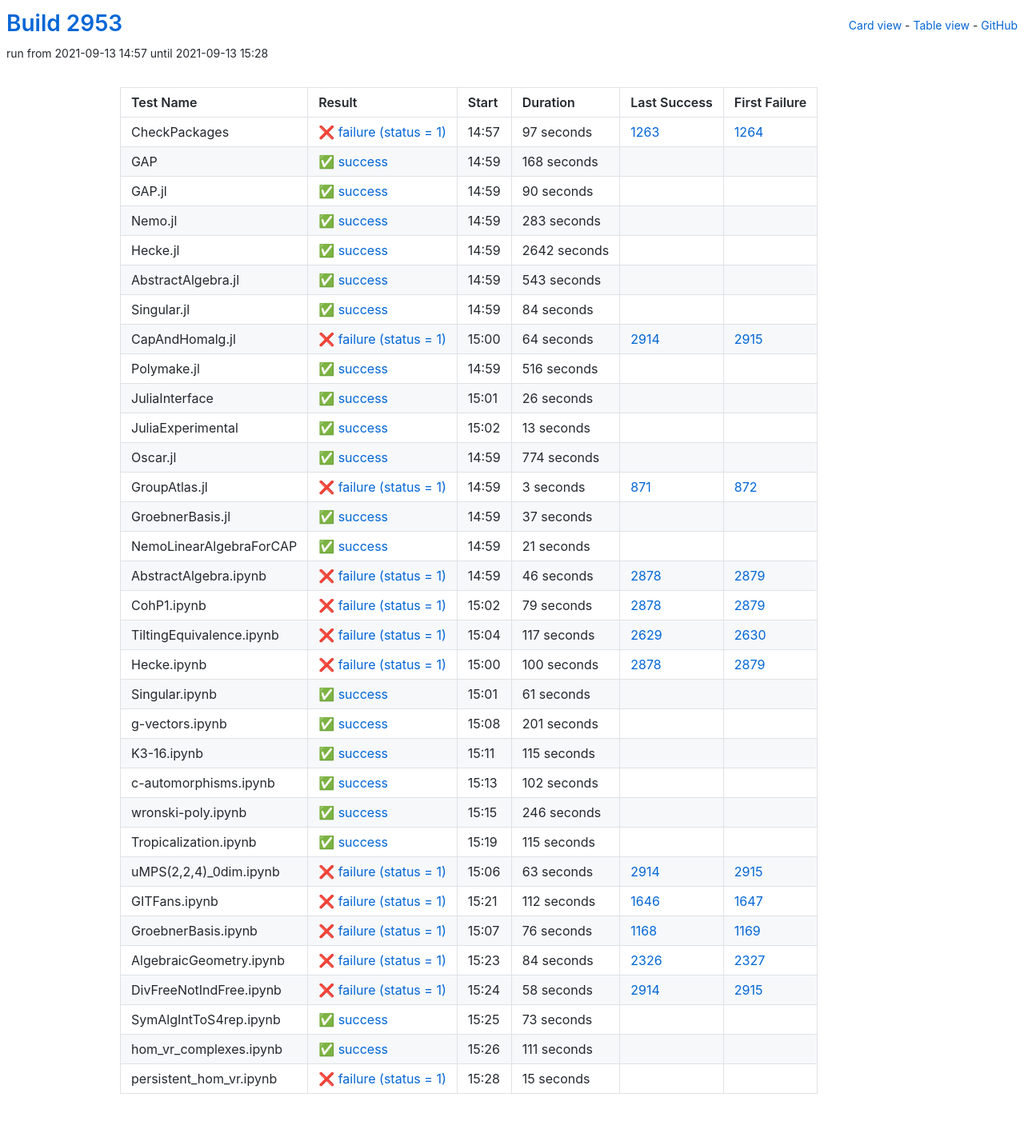
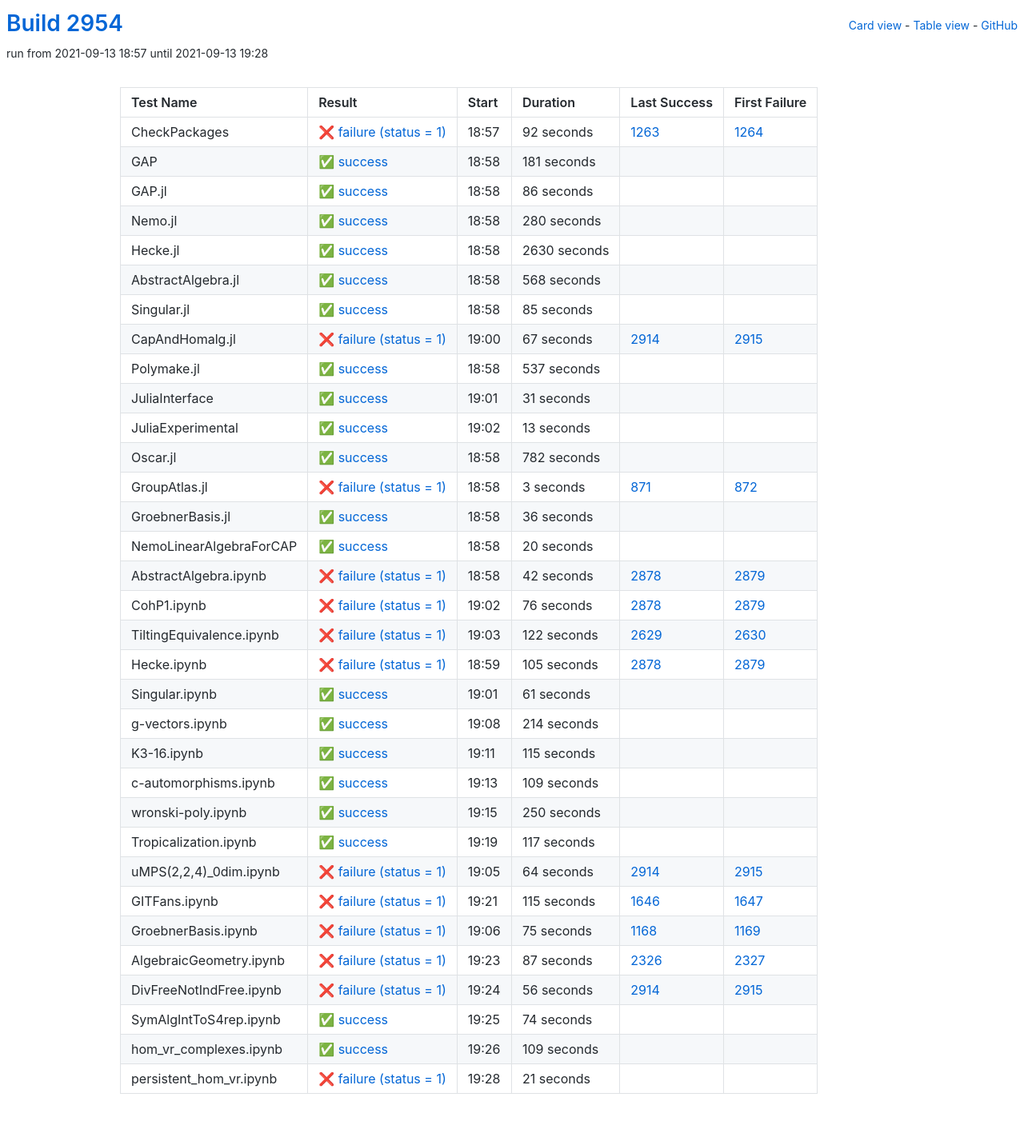
Before and after one commit to oscar-system/oscar-ci-status-stable, a Jekyll site: the page built from table.html, in a window 1280 px wide. Shown: the whole page at 80% size. Built offline with Jekyll 4.4.1, drawn with Linux system fonts in a browser that asks for light colours.

Commit message:
Build #2954

```diff
--- a/_data/ci.yml
+++ b/_data/ci.yml
@@ -1,6 +1,6 @@
 ---
-build: 2953
-build_url: https://oscarci.mathematik.uni-kl.de/job/oscar-stable/2953/
+build: 2954
+build_url: https://oscarci.mathematik.uni-kl.de/job/oscar-stable/2954/
 job: oscar-stable
 organization: oscar-system
 repo: oscar-ci-status-stable
@@ -8,128 +8,128 @@ repourl: https://github.com/oscar-system/oscar-ci-status-stable
 tests:
 - name: CheckPackages
   id: checkpackages
-  log: https://oscarci.mathematik.uni-kl.de/job/oscar-stable/2953/artifact/logs/build-2953/CheckPackages.log
-  start: 2021-09-13 14:57
+  log: https://oscarci.mathematik.uni-kl.de/job/oscar-stable/2954/artifact/logs/build-2954/CheckPackages.log
+  start: 2021-09-13 18:57
   success: false
   exitcode: 1
   status: failure
-  duration: 97
+  duration: 92
   last_success: 1263
   last_success_url: https://oscarci.mathematik.uni-kl.de/job/oscar-stable/1263/
   first_failure: 1264
   first_failure_url: https://oscarci.mathematik.uni-kl.de/job/oscar-stable/1264/
 - name: GAP
   id: gap
-  log: https://oscarci.mathematik.uni-kl.de/job/oscar-stable/2953/artifact/logs/build-2953/GAP.log
-  start: 2021-09-13 14:59
+  log: https://oscarci.mathematik.uni-kl.de/job/oscar-stable/2954/artifact/logs/build-2954/GAP.log
+  start: 2021-09-13 18:58
   success: true
   exitcode: 0
   status: success
-  duration: 168
+  duration: 181
   last_success: false
   last_success_url:
   first_failure: false
   first_failure_url:
 - name: GAP.jl
   id: gap-jl
-  log: https://oscarci.mathematik.uni-kl.de/job/oscar-stable/2953/artifact/logs/build-2953/GAP.jl.log
-  start: 2021-09-13 14:59
+  log: https://oscarci.mathematik.uni-kl.de/job/oscar-stable/2954/artifact/logs/build-2954/GAP.jl.log
+  start: 2021-09-13 18:58
   success: true
   exitcode: 0
   status: success
-  duration: 90
+  duration: 86
   last_success: false
   last_success_url:
   first_failure: false
   first_failure_url:
 - name: Nemo.jl
   id: nemo-jl
-  log: https://oscarci.mathematik.uni-kl.de/job/oscar-stable/2953/artifact/logs/build-2953/Nemo.jl.log
-  start: 2021-09-13 14:59
+  log: https://oscarci.mathematik.uni-kl.de/job/oscar-stable/2954/artifact/logs/build-2954/Nemo.jl.log
+  start: 2021-09-13 18:58
   success: true
   exitcode: 0
   status: success
-  duration: 283
+  duration: 280
   last_success: false
   last_success_url:
   first_failure: false
   first_failure_url:
 - name: Hecke.jl
   id: hecke-jl
-  log: https://oscarci.mathematik.uni-kl.de/job/oscar-stable/2953/artifact/logs/build-2953/Hecke.jl.log
-  start: 2021-09-13 14:59
+  log: https://oscarci.mathematik.uni-kl.de/job/oscar-stable/2954/artifact/logs/build-2954/Hecke.jl.log
+  start: 2021-09-13 18:58
   success: true
   exitcode: 0
   status: success
-  duration: 2642
+  duration: 2630
   last_success: false
   last_success_url:
   first_failure: false
   first_failure_url:
 - name: AbstractAlgebra.jl
   id: abstractalgebra-jl
-  log: https://oscarci.mathematik.uni-kl.de/job/oscar-stable/2953/artifact/logs/build-2953/AbstractAlgebra.jl.log
-  start: 2021-09-13 14:59
+  log: https://oscarci.mathematik.uni-kl.de/job/oscar-stable/2954/artifact/logs/build-2954/AbstractAlgebra.jl.log
+  start: 2021-09-13 18:58
   success: true
   exitcode: 0
   status: success
-  duration: 543
+  duration: 568
   last_success: false
   last_success_url:
   first_failure: false
   first_failure_url:
 - name: Singular.jl
   id: singular-jl
-  log: https://oscarci.mathematik.uni-kl.de/job/oscar-stable/2953/artifact/logs/build-2953/Singular.jl.log
-  start: 2021-09-13 14:59
+  log: https://oscarci.mathematik.uni-kl.de/job/oscar-stable/2954/artifact/logs/build-2954/Singular.jl.log
+  start: 2021-09-13 18:58
   success: true
   exitcode: 0
   status: success
-  duration: 84
+  duration: 85
   last_success: false
   last_success_url:
   first_failure: false
   first_failure_url:
 - name: CapAndHomalg.jl
   id: capandhomalg-jl
-  log: https://oscarci.mathematik.uni-kl.de/job/oscar-stable/2953/artifact/logs/build-2953/CapAndHomalg.jl.log
-  start: 2021-09-13 15:00
+  log: https://oscarci.mathematik.uni-kl.de/job/oscar-stable/2954/artifact/logs/build-2954/CapAndHomalg.jl.log
+  start: 2021-09-13 19:00
   success: false
   exitcode: 1
   status: failure
-  duration: 64
+  duration: 67
   last_success: 2914
   last_success_url: https://oscarci.mathematik.uni-kl.de/job/oscar-stable/2914/
   first_failure: 2915
   first_failure_url: https://oscarci.mathematik.uni-kl.de/job/oscar-stable/2915/
 - name: Polymake.jl
   id: polymake-jl
-  log: https://oscarci.mathematik.uni-kl.de/job/oscar-stable/2953/artifact/logs/build-2953/Polymake.jl.log
-  start: 2021-09-13 14:59
+  log: https://oscarci.mathematik.uni-kl.de/job/oscar-stable/2954/artifact/logs/build-2954/Polymake.jl.log
+  start: 2021-09-13 18:58
   success: true
   exitcode: 0
   status: success
-  duration: 516
+  duration: 537
   last_success: false
   last_success_url:
   first_failure: false
   first_failure_url:
 - name: JuliaInterface
   id: juliainterface
-  log: https://oscarci.mathematik.uni-kl.de/job/oscar-stable/2953/artifact/logs/build-2953/JuliaInterface.log
-  start: 2021-09-13 15:01
+  log: https://oscarci.mathematik.uni-kl.de/job/oscar-stable/2954/artifact/logs/build-2954/JuliaInterface.log
+  start: 2021-09-13 19:01
   success: true
   exitcode: 0
   status: success
-  duration: 26
+  duration: 31
   last_success: false
   last_success_url:
   first_failure: false
   first_failure_url:
 - name: JuliaExperimental
   id: juliaexperimental
-  log: https://oscarci.mathematik.uni-kl.de/job/oscar-stable/2953/artifact/logs/build-2953/JuliaExperimental.log
-  start: 2021-09-13 15:02
+  log: https://oscarci.mathematik.uni-kl.de/job/oscar-stable/2954/artifact/logs/build-2954/JuliaExperimental.log
+  start: 2021-09-13 19:02
   success: true
   exitcode: 0
   status: success
@@ -140,20 +140,20 @@ tests:
   first_failure_url:
 - name: Oscar.jl
   id: oscar-jl
-  log: https://oscarci.mathematik.uni-kl.de/job/oscar-stable/2953/artifact/logs/build-2953/Oscar.jl.log
-  start: 2021-09-13 14:59
+  log: https://oscarci.mathematik.uni-kl.de/job/oscar-stable/2954/artifact/logs/build-2954/Oscar.jl.log
+  start: 2021-09-13 18:58
   success: true
   exitcode: 0
   status: success
-  duration: 774
+  duration: 782
   last_success: false
   last_success_url:
   first_failure: false
   first_failure_url:
 - name: GroupAtlas.jl
   id: groupatlas-jl
-  log: https://oscarci.mathematik.uni-kl.de/job/oscar-stable/2953/artifact/logs/build-2953/GroupAtlas.jl.log
-  start: 2021-09-13 14:59
+  log: https://oscarci.mathematik.uni-kl.de/job/oscar-stable/2954/artifact/logs/build-2954/GroupAtlas.jl.log
+  start: 2021-09-13 18:58
   success: false
   exitcode: 1
   status: failure
@@ -164,80 +164,80 @@ tests:
   first_failure_url: https://oscarci.mathematik.uni-kl.de/job/oscar-stable/872/
 - name: GroebnerBasis.jl
   id: groebnerbasis-jl
-  log: https://oscarci.mathematik.uni-kl.de/job/oscar-stable/2953/artifact/logs/build-2953/GroebnerBasis.jl.log
-  start: 2021-09-13 14:59
+  log: https://oscarci.mathematik.uni-kl.de/job/oscar-stable/2954/artifact/logs/build-2954/GroebnerBasis.jl.log
+  start: 2021-09-13 18:58
   success: true
   exitcode: 0
   status: success
-  duration: 37
+  duration: 36
   last_success: false
   last_success_url:
   first_failure: false
   first_failure_url:
 - name: NemoLinearAlgebraForCAP
   id: nemolinearalgebraforcap
-  log: https://oscarci.mathematik.uni-kl.de/job/oscar-stable/2953/artifact/logs/build-2953/NemoLinearAlgebraForCAP.log
-  start: 2021-09-13 14:59
+  log: https://oscarci.mathematik.uni-kl.de/job/oscar-stable/2954/artifact/logs/build-2954/NemoLinearAlgebraForCAP.log
+  start: 2021-09-13 18:58
   success: true
   exitcode: 0
   status: success
-  duration: 21
+  duration: 20
   last_success: false
   last_success_url:
   first_failure: false
   first_failure_url:
 - name: AbstractAlgebra.ipynb
   id: abstractalgebra-ipynb
-  log: https://oscarci.mathematik.uni-kl.de/job/oscar-stable/2953/artifact/logs/build-2953/AbstractAlgebra.ipynb.log
-  start: 2021-09-13 14:59
+  log: https://oscarci.mathematik.uni-kl.de/job/oscar-stable/2954/artifact/logs/build-2954/AbstractAlgebra.ipynb.log
+  start: 2021-09-13 18:58
   success: false
   exitcode: 1
   status: failure
-  duration: 46
+  duration: 42
   last_success: 2878
   last_success_url: https://oscarci.mathematik.uni-kl.de/job/oscar-stable/2878/
   first_failure: 2879
   first_failure_url: https://oscarci.mathematik.uni-kl.de/job/oscar-stable/2879/
 - name: CohP1.ipynb
   id: cohp1-ipynb
-  log: https://oscarci.mathematik.uni-kl.de/job/oscar-stable/2953/artifact/logs/build-2953/CohP1.ipynb.log
-  start: 2021-09-13 15:02
+  log: https://oscarci.mathematik.uni-kl.de/job/oscar-stable/2954/artifact/logs/build-2954/CohP1.ipynb.log
+  start: 2021-09-13 19:02
   success: false
   exitcode: 1
   status: failure
-  duration: 79
+  duration: 76
   last_success: 2878
   last_success_url: https://oscarci.mathematik.uni-kl.de/job/oscar-stable/2878/
   first_failure: 2879
   first_failure_url: https://oscarci.mathematik.uni-kl.de/job/oscar-stable/2879/
 - name: TiltingEquivalence.ipynb
   id: tiltingequivalence-ipynb
-  log: https://oscarci.mathematik.uni-kl.de/job/oscar-stable/2953/artifact/logs/build-2953/TiltingEquivalence.ipynb.log
-  start: 2021-09-13 15:04
+  log: https://oscarci.mathematik.uni-kl.de/job/oscar-stable/2954/artifact/logs/build-2954/TiltingEquivalence.ipynb.log
+  start: 2021-09-13 19:03
   success: false
   exitcode: 1
   status: failure
-  duration: 117
+  duration: 122
   last_success: 2629
   last_success_url: https://oscarci.mathematik.uni-kl.de/job/oscar-stable/2629/
   first_failure: 2630
   first_failure_url: https://oscarci.mathematik.uni-kl.de/job/oscar-stable/2630/
 - name: Hecke.ipynb
   id: hecke-ipynb
-  log: https://oscarci.mathematik.uni-kl.de/job/oscar-stable/2953/artifact/logs/build-2953/Hecke.ipynb.log
-  start: 2021-09-13 15:00
+  log: https://oscarci.mathematik.uni-kl.de/job/oscar-stable/2954/artifact/logs/build-2954/Hecke.ipynb.log
+  start: 2021-09-13 18:59
   success: false
   exitcode: 1
   status: failure
-  duration: 100
+  duration: 105
   last_success: 2878
   last_success_url: https://oscarci.mathematik.uni-kl.de/job/oscar-stable/2878/
   first_failure: 2879
   first_failure_url: https://oscarci.mathematik.uni-kl.de/job/oscar-stable/2879/
 - name: Singular.ipynb
   id: singular-ipynb
-  log: https://oscarci.mathematik.uni-kl.de/job/oscar-stable/2953/artifact/logs/build-2953/Singular.ipynb.log
-  start: 2021-09-13 15:01
+  log: https://oscarci.mathematik.uni-kl.de/job/oscar-stable/2954/artifact/logs/build-2954/Singular.ipynb.log
+  start: 2021-09-13 19:01
   success: true
   exitcode: 0
   status: success
@@ -248,20 +248,20 @@ tests:
   first_failure_url:
 - name: g-vectors.ipynb
   id: g-vectors-ipynb
-  log: https://oscarci.mathematik.uni-kl.de/job/oscar-stable/2953/artifact/logs/build-2953/g-vectors.ipynb.log
-  start: 2021-09-13 15:08
+  log: https://oscarci.mathematik.uni-kl.de/job/oscar-stable/2954/artifact/logs/build-2954/g-vectors.ipynb.log
+  start: 2021-09-13 19:08
   success: true
   exitcode: 0
   status: success
-  duration: 201
+  duration: 214
   last_success: false
   last_success_url:
   first_failure: false
   first_failure_url:
 - name: K3-16.ipynb
   id: k3-16-ipynb
-  log: https://oscarci.mathematik.uni-kl.de/job/oscar-stable/2953/artifact/logs/build-2953/K3-16.ipynb.log
-  start: 2021-09-13 15:11
+  log: https://oscarci.mathematik.uni-kl.de/job/oscar-stable/2954/artifact/logs/build-2954/K3-16.ipynb.log
+  start: 2021-09-13 19:11
   success: true
   exitcode: 0
   status: success
@@ -272,132 +272,132 @@ tests:
   first_failure_url:
 - name: c-automorphisms.ipynb
   id: c-automorphisms-ipynb
-  log: https://oscarci.mathematik.uni-kl.de/job/oscar-stable/2953/artifact/logs/build-2953/c-automorphisms.ipynb.log
-  start: 2021-09-13 15:13
+  log: https://oscarci.mathematik.uni-kl.de/job/oscar-stable/2954/artifact/logs/build-2954/c-automorphisms.ipynb.log
+  start: 2021-09-13 19:13
   success: true
   exitcode: 0
   status: success
-  duration: 102
+  duration: 109
   last_success: false
   last_success_url:
   first_failure: false
   first_failure_url:
 - name: wronski-poly.ipynb
   id: wronski-poly-ipynb
-  log: https://oscarci.mathematik.uni-kl.de/job/oscar-stable/2953/artifact/logs/build-2953/wronski-poly.ipynb.log
-  start: 2021-09-13 15:15
+  log: https://oscarci.mathematik.uni-kl.de/job/oscar-stable/2954/artifact/logs/build-2954/wronski-poly.ipynb.log
+  start: 2021-09-13 19:15
   success: true
   exitcode: 0
   status: success
-  duration: 246
+  duration: 250
   last_success: false
   last_success_url:
   first_failure: false
   first_failure_url:
 - name: Tropicalization.ipynb
   id: tropicalization-ipynb
-  log: https://oscarci.mathematik.uni-kl.de/job/oscar-stable/2953/artifact/logs/build-2953/Tropicalization.ipynb.log
-  start: 2021-09-13 15:19
+  log: https://oscarci.mathematik.uni-kl.de/job/oscar-stable/2954/artifact/logs/build-2954/Tropicalization.ipynb.log
+  start: 2021-09-13 19:19
   success: true
   exitcode: 0
   status: success
-  duration: 115
+  duration: 117
   last_success: false
   last_success_url:
   first_failure: false
   first_failure_url:
 - name: uMPS(2,2,4)_0dim.ipynb
   id: umps-2-2-4-0dim-ipynb
-  log: https://oscarci.mathematik.uni-kl.de/job/oscar-stable/2953/artifact/logs/build-2953/uMPS-2-2-4-_0dim.ipynb.log
-  start: 2021-09-13 15:06
+  log: https://oscarci.mathematik.uni-kl.de/job/oscar-stable/2954/artifact/logs/build-2954/uMPS-2-2-4-_0dim.ipynb.log
+  start: 2021-09-13 19:05
   success: false
   exitcode: 1
   status: failure
-  duration: 63
+  duration: 64
   last_success: 2914
   last_success_url: https://oscarci.mathematik.uni-kl.de/job/oscar-stable/2914/
   first_failure: 2915
   first_failure_url: https://oscarci.mathematik.uni-kl.de/job/oscar-stable/2915/
 - name: GITFans.ipynb
   id: gitfans-ipynb
-  log: https://oscarci.mathematik.uni-kl.de/job/oscar-stable/2953/artifact/logs/build-2953/GITFans.ipynb.log
-  start: 2021-09-13 15:21
+  log: https://oscarci.mathematik.uni-kl.de/job/oscar-stable/2954/artifact/logs/build-2954/GITFans.ipynb.log
+  start: 2021-09-13 19:21
   success: false
   exitcode: 1
   status: failure
-  duration: 112
+  duration: 115
   last_success: 1646
   last_success_url: https://oscarci.mathematik.uni-kl.de/job/oscar-stable/1646/
   first_failure: 1647
   first_failure_url: https://oscarci.mathematik.uni-kl.de/job/oscar-stable/1647/
 - name: GroebnerBasis.ipynb
   id: groebnerbasis-ipynb
-  log: https://oscarci.mathematik.uni-kl.de/job/oscar-stable/2953/artifact/logs/build-2953/GroebnerBasis.ipynb.log
-  start: 2021-09-13 15:07
+  log: https://oscarci.mathematik.uni-kl.de/job/oscar-stable/2954/artifact/logs/build-2954/GroebnerBasis.ipynb.log
+  start: 2021-09-13 19:06
   success: false
   exitcode: 1
   status: failure
-  duration: 76
+  duration: 75
   last_success: 1168
   last_success_url: https://oscarci.mathematik.uni-kl.de/job/oscar-stable/1168/
   first_failure: 1169
   first_failure_url: https://oscarci.mathematik.uni-kl.de/job/oscar-stable/1169/
 - name: AlgebraicGeometry.ipynb
   id: algebraicgeometry-ipynb
-  log: https://oscarci.mathematik.uni-kl.de/job/oscar-stable/2953/artifact/logs/build-2953/AlgebraicGeometry.ipynb.log
-  start: 2021-09-13 15:23
+  log: https://oscarci.mathematik.uni-kl.de/job/oscar-stable/2954/artifact/logs/build-2954/AlgebraicGeometry.ipynb.log
+  start: 2021-09-13 19:23
   success: false
   exitcode: 1
   status: failure
-  duration: 84
+  duration: 87
   last_success: 2326
   last_success_url: https://oscarci.mathematik.uni-kl.de/job/oscar-stable/2326/
   first_failure: 2327
   first_failure_url: https://oscarci.mathematik.uni-kl.de/job/oscar-stable/2327/
 - name: DivFreeNotIndFree.ipynb
   id: divfreenotindfree-ipynb
-  log: https://oscarci.mathematik.uni-kl.de/job/oscar-stable/2953/artifact/logs/build-2953/DivFreeNotIndFree.ipynb.log
-  start: 2021-09-13 15:24
+  log: https://oscarci.mathematik.uni-kl.de/job/oscar-stable/2954/artifact/logs/build-2954/DivFreeNotIndFree.ipynb.log
+  start: 2021-09-13 19:24
   success: false
   exitcode: 1
   status: failure
-  duration: 58
+  duration: 56
   last_success: 2914
   last_success_url: https://oscarci.mathematik.uni-kl.de/job/oscar-stable/2914/
   first_failure: 2915
   first_failure_url: https://oscarci.mathematik.uni-kl.de/job/oscar-stable/2915/
 - name: SymAlgIntToS4rep.ipynb
   id: symalginttos4rep-ipynb
-  log: https://oscarci.mathematik.uni-kl.de/job/oscar-stable/2953/artifact/logs/build-2953/SymAlgIntToS4rep.ipynb.log
-  start: 2021-09-13 15:25
+  log: https://oscarci.mathematik.uni-kl.de/job/oscar-stable/2954/artifact/logs/build-2954/SymAlgIntToS4rep.ipynb.log
+  start: 2021-09-13 19:25
   success: true
   exitcode: 0
   status: success
-  duration: 73
+  duration: 74
   last_success: false
   last_success_url:
   first_failure: false
   first_failure_url:
 - name: hom_vr_complexes.ipynb
   id: hom-vr-complexes-ipynb
-  log: https://oscarci.mathematik.uni-kl.de/job/oscar-stable/2953/artifact/logs/build-2953/hom_vr_complexes.ipynb.log
-  start: 2021-09-13 15:26
+  log: https://oscarci.mathematik.uni-kl.de/job/oscar-stable/2954/artifact/logs/build-2954/hom_vr_complexes.ipynb.log
+  start: 2021-09-13 19:26
   success: true
   exitcode: 0
   status: success
-  duration: 111
+  duration: 109
   last_success: false
   last_success_url:
   first_failure: false
   first_failure_url:
 - name: persistent_hom_vr.ipynb
   id: persistent-hom-vr-ipynb
-  log: https://oscarci.mathematik.uni-kl.de/job/oscar-stable/2953/artifact/logs/build-2953/persistent_hom_vr.ipynb.log
-  start: 2021-09-13 15:28
+  log: https://oscarci.mathematik.uni-kl.de/job/oscar-stable/2954/artifact/logs/build-2954/persistent_hom_vr.ipynb.log
+  start: 2021-09-13 19:28
   success: false
   exitcode: 1
   status: failure
-  duration: 15
+  duration: 21
   last_success: false
   last_success_url:
   first_failure: false
```
Also changed, not shown: README.md.
